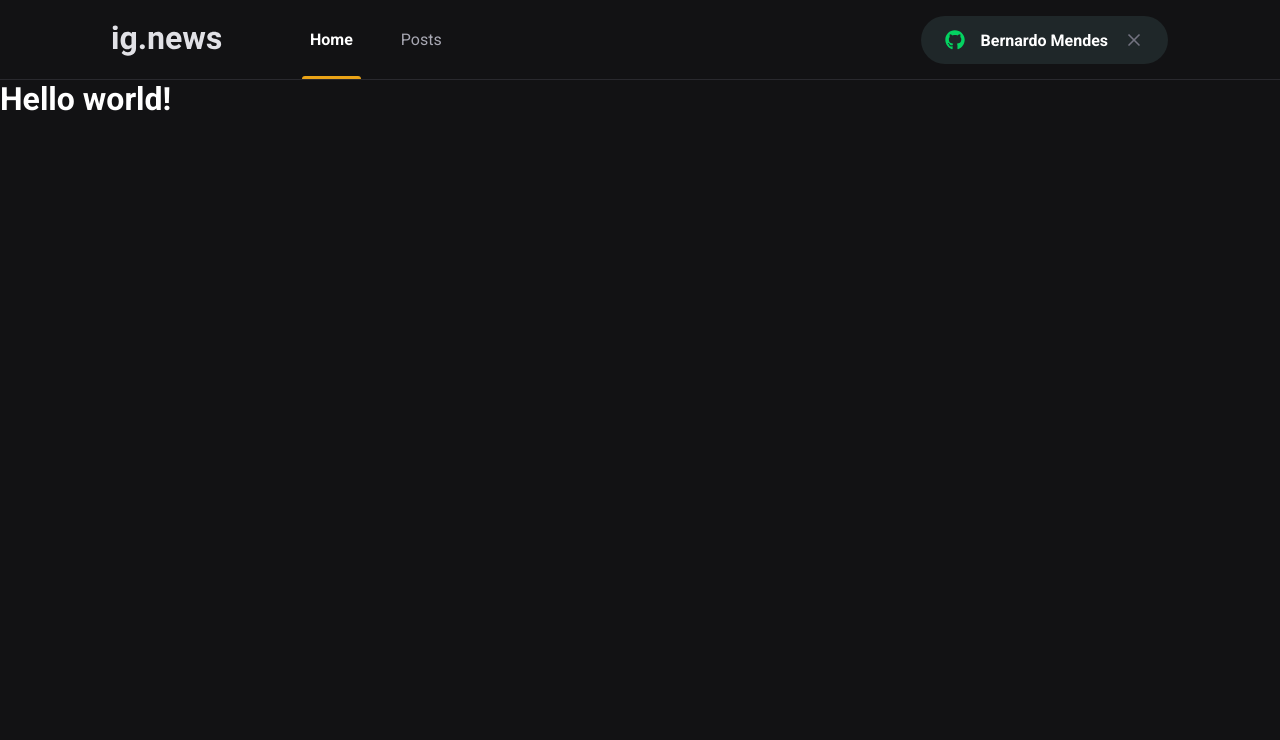
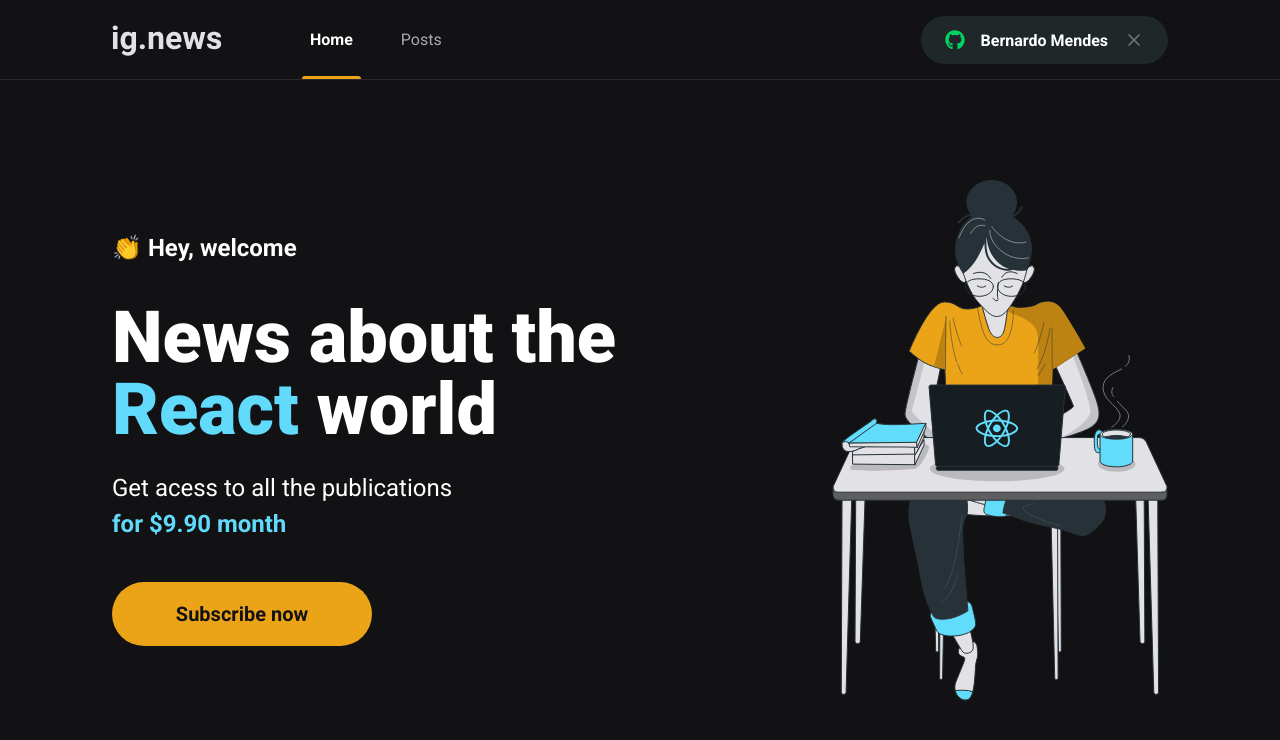
Before and after one commit to Bernardomennndes/ig-news, a Next.js app: page / in a window 1280 px wide. Shown: the top 740 px of the page. Built offline with nearby package versions, Linux system fonts and the light colour scheme.

Commit message:
subscribe button component and main page

```diff
--- /dev/null
+++ b/src/components/SubscribeButton/index.tsx
@@ -0,0 +1,14 @@
+import styles from './style.module.scss';
+
+export function SubscribeButton() {
+    return(
+        <>
+            <button
+                type="button"
+                className={styles.subscribeButton}
+            >
+                Subscribe now
+            </button>
+        </>
+    );
+}
--- /dev/null
+++ b/src/components/SubscribeButton/style.module.scss
@@ -0,0 +1,20 @@
+.subscribeButton {
+    height: 4rem;
+    width: 260px;
+    border: 0;
+    border-radius: 2rem;
+    background: var(--yellow-500);
+    color: var(--gray-900);
+    font-size: 1.25rem;
+    font-weight: bold;
+
+    display: flex;
+    align-items: center;
+    justify-content: center;
+
+    transition: filter .2s;
+
+    &:hover {
+        filter: brightness(.8);
+    }
+}
--- /dev/null
+++ b/src/pages/home.module.scss
@@ -0,0 +1,45 @@
+.contentContainer {
+    max-width: 1120px;
+    margin: 0 auto;
+    padding: 0 2rem;
+    height: calc(100vh - 5rem);
+
+    display: flex;
+    align-items: center;
+    justify-content: space-between;
+}
+
+.hero {
+    max-width: 600px;
+
+    > span {
+        font-size: 1.5rem;
+        font-weight: bold;
+    }
+
+    h1 {
+        font-size: 4.5rem;
+        line-height: 4.5rem;
+        font-weight: 900;
+        margin-top: 2.5rem;
+
+        span {
+            color: var(--cyan-500)
+        }
+    }
+
+    p {
+        font-size: 1.5rem;
+        line-height: 2.25rem;
+        margin-top: 1.5rem;
+
+        span {
+            color: var(--cyan-500);
+            font-weight: bold;
+        }
+    }
+
+    button {
+        margin-top: 2.5rem;
+    }
+}
--- a/src/pages/index.tsx
+++ b/src/pages/index.tsx
@@ -1,15 +1,33 @@
-import StyleSheet from '../styles/home.module.scss';
 import Head from 'next/head';
+import Image from 'next/image'
+import { SubscribeButton } from '../components/SubscribeButton/index'
 
+import styles from './home.module.scss';
 
 export default function Home() {
   return (
       <>
         <Head>
-          <title>ig.news</title>
+          <title>Home | ig.news</title>
         </Head>
 
-        <h1>Hello world!</h1>
+        <main className={styles.contentContainer}>
+          <section className={styles.hero}>
+            <span>👏 Hey, welcome</span>
+            <h1>News about the <span>React</span> world</h1>
+            <p>
+              Get acess to all the publications <br />
+              <span>for $9.90 month</span>
+
+            </p>
+
+            <SubscribeButton />
+
+          </section>
+
+          <Image src="/images/avatar.svg" alt="Girl Coding" width="336" height="521" />
+
+        </main>
       </>
   );
 }
```
